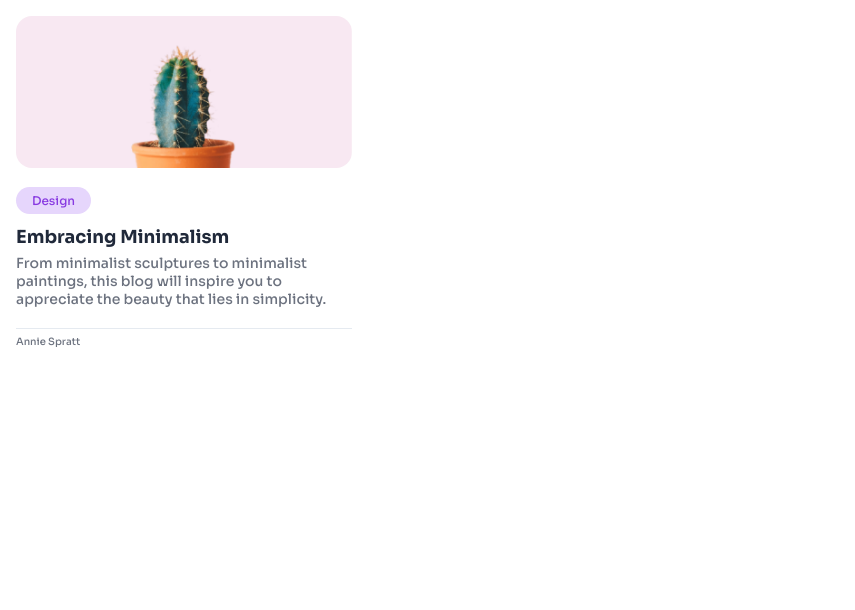
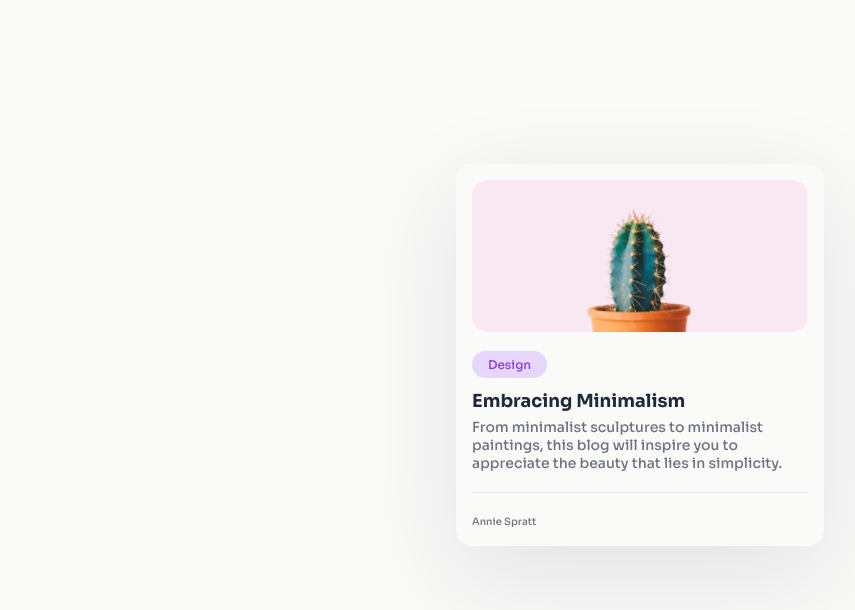
Before and after one commit to swadeshchisim/minimal-blog-card, a plain HTML site: page index.html in a window 1280 px wide. Shown: the whole page, without its empty margins (0-855 px from the left). Drawn offline with Linux system fonts and the light colour scheme.

Commit message:
minimal-blog-card styles added

```diff
--- a/css/styles.css
+++ b/css/styles.css
@@ -6,12 +6,23 @@
 /* style for body */
 body {
     font-family: "Sora", sans-serif;
+    background-color: #FAFAF9;
 }
 
 /* minimal-blog-card */
+.blog-card-area {
+    display: flex;
+    justify-content: center;
+    margin-top: 164px;
+}
+.container {
+    max-width: 1240px;
+}
 .card {
     width: 336px;
     padding: 1rem;
+    border-radius: 1rem;
+    box-shadow: 0px 30px 100px 0px rgba(17, 23, 41, 0.1);
 }
 .card-img {
     width: 100%;
@@ -42,6 +53,7 @@ body {
     font-size: 0.875rem;
     font-weight: 500;
     padding-bottom: 20px;
+    margin-bottom: 1rem;
     border-bottom: 1px solid #E5EAF0;
 }
 
--- a/index.html
+++ b/index.html
@@ -15,8 +15,8 @@
 </head>
 <body>
     <!-- Minimal Blog Card -->
-    <section>
-        <div class="cards">
+    <section class="blog-card-area">
+        <div class="container">
             <div class="card">
                 <img class="card-img" src="images/cactus_img.jpg" alt="">
                 <span class="category-text">Design</span>
```
